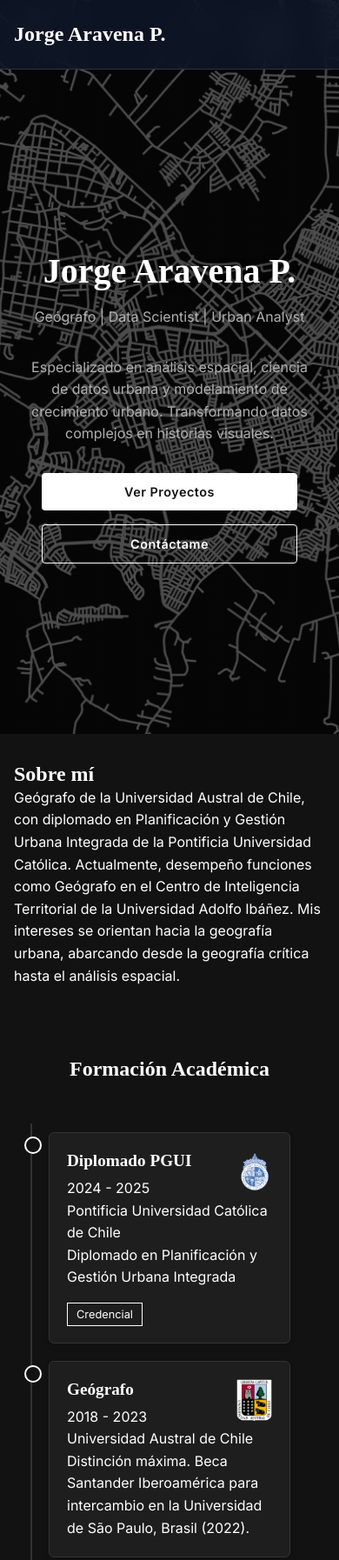
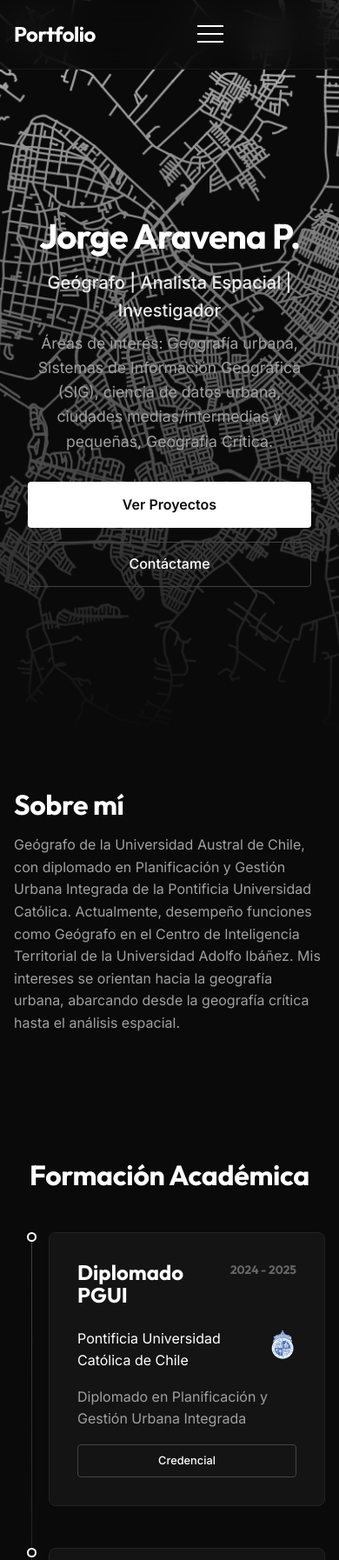
Before and after one commit to Jap-25/Portfolio_2026, a plain HTML site: page index.html in a window 390 px wide. Shown: the top 1794 px of the page at 87% size. Drawn offline with Linux system fonts and the light colour scheme.

Commit message:
nuevo_style

```diff
--- a/index.html
+++ b/index.html
@@ -22,7 +22,12 @@
     <!-- Header -->
     <header>
         <div class="container">
-            <a href="#" class="logo">Jorge Aravena P.</a>
+            <a href="#" class="logo">Portfolio</a>
+            <button class="menu-toggle" aria-label="Toggle navigation">
+                <span></span>
+                <span></span>
+                <span></span>
+            </button>
             <nav>
                 <ul class="nav-links">
                     <li><a href="#inicio">Inicio</a></li>
@@ -41,10 +46,10 @@
             <div class="container">
                 <div class="hero-content">
                     <h1>Jorge Aravena P.</h1>
-                    <p class="subtitle">Geógrafo | Data Scientist | Urban Analyst</p>
+                    <p class="subtitle">Geógrafo | Analista Espacial | Investigador</p>
                     <p class="bio">
-                        Especializado en análisis espacial, ciencia de datos urbana y modelamiento de
-                        crecimiento urbano. Transformando datos complejos en historias visuales.
+                        Áreas de interés: Geografía urbana, Sistemas de Información Geográfica (SIG), ciencia de datos
+                        urbana, ciudades medias/intermedias y pequeñas, Geografia Crítica.
                     </p>
                     <div class="hero-buttons">
                         <a href="#proyectos" class="btn">Ver Proyectos</a>
@@ -79,20 +84,22 @@
                     <div class="timeline-item">
                         <div class="timeline-dot"></div>
                         <div class="timeline-content">
-                            <div style="display: flex; justify-content: space-between; align-items: flex-start;">
-                                <div>
+                            <div class="timeline-header">
                                 <h3>Diplomado PGUI</h3>
                                 <span class="date">2024 - 2025</span>
                             </div>
+                            <div
+                                style="display: flex; justify-content: space-between; align-items: flex-start; margin-bottom: 1rem;">
+                                <p style="margin: 0; color: var(--text-primary);">Pontificia Universidad Católica de
+                                    Chile</p>
                                 <img src="assets/images/puc.png" alt="PUC Logo"
-                                    style="height: 50px; width: auto; object-fit: contain;">
+                                    style="height: 40px; width: auto; object-fit: contain;">
                             </div>
-                            <p>Pontificia Universidad Católica de Chile</p>
-                            <p>Diplomado en Planificación y Gestión Urbana Integrada </p>
+                            <p>Diplomado en Planificación y Gestión Urbana Integrada</p>
                             <div style="margin-top: 1rem;">
                                 <a href="https://www.credential.net/968431a2-8da4-4faf-9673-2a5848ed4b62#acc.N3amvXDx"
                                     target="_blank" class="btn-outline"
-                                    style="padding: 5px 10px; font-size: 0.8rem;">Credencial</a>
+                                    style="padding: 8px 16px; font-size: 0.8rem;">Credencial</a>
                             </div>
                         </div>
                     </div>
@@ -101,15 +108,16 @@
                     <div class="timeline-item">
                         <div class="timeline-dot"></div>
                         <div class="timeline-content">
-                            <div style="display: flex; justify-content: space-between; align-items: flex-start;">
-                                <div>
+                            <div class="timeline-header">
                                 <h3>Geógrafo</h3>
                                 <span class="date">2018 - 2023</span>
                             </div>
+                            <div
+                                style="display: flex; justify-content: space-between; align-items: flex-start; margin-bottom: 1rem;">
+                                <p style="margin: 0; color: var(--text-primary);">Universidad Austral de Chile</p>
                                 <img src="assets/images/uach.png" alt="UACH Logo"
-                                    style="height: 50px; width: auto; object-fit: contain;">
+                                    style="height: 40px; width: auto; object-fit: contain;">
                             </div>
-                            <p>Universidad Austral de Chile</p>
                             <p>Distinción máxima. Beca Santander Iberoamérica para intercambio en la Universidad de
                                 São Paulo, Brasil (2022).</p>
                         </div>
--- a/styles.css
+++ b/styles.css
@@ -1,43 +1,52 @@
 /*
   Portfolio 2026 - Styles
-  Theme: Elegant & Professional
+  Theme: Premium Dark & Elegant
 */
 
 :root {
-  /* Color Palette - Clean Dark Professional */
-  --bg-color: #121212;
-  /* Pure Dark */
-  --bg-card: #1e1e1e;
-  /* Slightly lighter for cards */
-  --text-color: #ffffff;
-  --text-light: #b0b0b0;
+  /* Colors */
+  --bg-body: #0a0a0a;
+  --bg-card: #141414;
+  --bg-card-hover: #1a1a1a;
 
-  /* Accent: Subtle & Elegant */
-  --accent-color: #ffffff;
-  /* White accent for high contrast/minimalism */
-  --accent-hover: #e0e0e0;
+  --text-primary: #ffffff;
+  --text-secondary: #a0a0a0;
+  --text-muted: #666666;
 
-  --border-color: #333333;
+  --accent-primary: #ffffff;
+  --accent-secondary: #333333;
+
+  --border-subtle: #222222;
+  --border-focus: #444444;
 
   /* Typography */
-  --font-main: 'Inter', sans-serif;
-  --font-heading: 'Playfair Display', serif;
-  /* Back to elegance */
+  --font-main: 'Inter', system-ui, -apple-system, sans-serif;
+  --font-heading: 'Outfit', sans-serif;
+  /* Using Outfit for headings for a modern look */
 
   /* Spacing */
-  --spacing-xs: 0.5rem;
-  --spacing-sm: 1rem;
-  --spacing-md: 2rem;
-  --spacing-lg: 4rem;
-  --spacing-xl: 8rem;
+  --space-xs: 0.5rem;
+  --space-sm: 1rem;
+  --space-md: 2rem;
+  --space-lg: 4rem;
+  --space-xl: 8rem;
 
   /* Layout */
-  --container-width: 1200px;
+  --container-max: 1200px;
   --header-height: 80px;
+  --radius-sm: 4px;
+  --radius-md: 8px;
+  --radius-lg: 16px;
+
+  /* Transitions */
+  --transition-fast: 0.2s ease;
+  --transition-smooth: 0.4s cubic-bezier(0.16, 1, 0.3, 1);
 }
 
 /* Reset & Base */
-* {
+*,
+*::before,
+*::after {
   margin: 0;
   padding: 0;
   box-sizing: border-box;
@@ -45,14 +54,16 @@
 
 html {
   scroll-behavior: smooth;
+  font-size: 16px;
 }
 
 body {
   font-family: var(--font-main);
-  background-color: var(--bg-color);
-  color: var(--text-color);
+  background-color: var(--bg-body);
+  color: var(--text-primary);
   line-height: 1.6;
   -webkit-font-smoothing: antialiased;
+  overflow-x: hidden;
 }
 
 h1,
@@ -63,15 +74,34 @@ h5,
 h6 {
   font-family: var(--font-heading);
   font-weight: 700;
-  line-height: 1.2;
-  color: var(--text-color);
-  letter-spacing: normal;
+  line-height: 1.1;
+  color: var(--text-primary);
+  margin-bottom: var(--space-sm);
+}
+
+h1 {
+  font-size: clamp(2.5rem, 5vw, 4.5rem);
+  letter-spacing: -0.02em;
+}
+
+h2 {
+  font-size: clamp(2rem, 4vw, 3rem);
+  letter-spacing: -0.01em;
+}
+
+h3 {
+  font-size: 1.5rem;
+}
+
+p {
+  color: var(--text-secondary);
+  margin-bottom: var(--space-sm);
 }
 
 a {
   text-decoration: none;
   color: inherit;
-  transition: color 0.3s ease;
+  transition: color var(--transition-fast);
 }
 
 ul {
@@ -85,43 +115,55 @@ img {
 
 /* Utilities */
 .container {
-  max-width: var(--container-width);
+  max-width: var(--container-max);
   margin: 0 auto;
-  padding: 0 var(--spacing-sm);
+  padding: 0 var(--space-sm);
+  width: 100%;
 }
 
 .section {
-  padding: var(--spacing-lg) 0;
+  padding: var(--space-xl) 0;
 }
 
+/* Buttons */
 .btn {
-  display: inline-block;
-  padding: 12px 24px;
-  background-color: var(--text-color);
-  /* White button */
-  color: var(--bg-color);
-  /* Dark text */
-  border-radius: 4px;
+  display: inline-flex;
+  align-items: center;
+  justify-content: center;
+  padding: 14px 28px;
+  background-color: var(--text-primary);
+  color: var(--bg-body);
+  border-radius: var(--radius-sm);
   font-weight: 600;
-  letter-spacing: 0.5px;
-  transition: all 0.3s ease;
+  font-size: 1rem;
+  transition: transform var(--transition-fast), box-shadow var(--transition-fast), background-color var(--transition-fast);
+  cursor: pointer;
+  border: none;
 }
 
 .btn:hover {
-  background-color: var(--accent-hover);
   transform: translateY(-2px);
-  box-shadow: 0 4px 12px rgba(255, 255, 255, 0.2);
+  box-shadow: 0 4px 20px rgba(255, 255, 255, 0.15);
+  background-color: #f0f0f0;
 }
 
 .btn-outline {
+  display: inline-flex;
+  align-items: center;
+  justify-content: center;
+  padding: 12px 26px;
   background-color: transparent;
-  border: 1px solid var(--text-color);
-  color: var(--text-color);
+  border: 1px solid var(--border-focus);
+  color: var(--text-primary);
+  border-radius: var(--radius-sm);
+  font-weight: 500;
+  transition: all var(--transition-fast);
+  cursor: pointer;
 }
 
 .btn-outline:hover {
-  background-color: rgba(255, 255, 255, 0.1);
-  color: var(--text-color);
+  border-color: var(--text-primary);
+  background-color: rgba(255, 255, 255, 0.05);
 }
 
 /* Header */
@@ -131,11 +173,11 @@ header {
   top: 0;
   left: 0;
   width: 100%;
-  background-color: rgba(15, 23, 42, 0.85);
-  /* Dark transparent bg */
-  backdrop-filter: blur(12px);
+  background-color: rgba(10, 10, 10, 0.8);
+  backdrop-filter: blur(16px);
+  -webkit-backdrop-filter: blur(16px);
   z-index: 1000;
-  border-bottom: 1px solid var(--border-color);
+  border-bottom: 1px solid rgba(255, 255, 255, 0.05);
   display: flex;
   align-items: center;
 }
@@ -144,29 +186,66 @@ header .container {
   display: flex;
   justify-content: space-between;
   align-items: center;
-  width: 100%;
 }
 
 .logo {
   font-family: var(--font-heading);
   font-size: 1.5rem;
   font-weight: 700;
-  color: var(--text-color);
+  letter-spacing: -0.02em;
 }
 
+/* Desktop Nav */
 .nav-links {
   display: flex;
-  gap: var(--spacing-md);
+  gap: var(--space-md);
 }
 
 .nav-links a {
   font-size: 0.95rem;
   font-weight: 500;
-  color: var(--text-light);
+  color: var(--text-secondary);
+  position: relative;
 }
 
-.nav-links a:hover {
-  color: var(--accent-color);
+.nav-links a:hover,
+.nav-links a.active {
+  color: var(--text-primary);
+}
+
+.nav-links a::after {
+  content: '';
+  position: absolute;
+  bottom: -4px;
+  left: 0;
+  width: 0;
+  height: 1px;
+  background-color: var(--accent-primary);
+  transition: width var(--transition-fast);
+}
+
+.nav-links a:hover::after {
+  width: 100%;
+}
+
+/* Mobile Menu Button */
+.menu-toggle {
+  display: none;
+  flex-direction: column;
+  justify-content: space-between;
+  width: 30px;
+  height: 20px;
+  background: none;
+  border: none;
+  cursor: pointer;
+  z-index: 1001;
+}
+
+.menu-toggle span {
+  width: 100%;
+  height: 2px;
+  background-color: var(--text-primary);
+  transition: all var(--transition-fast);
 }
 
 /* Hero Section */
@@ -175,297 +254,304 @@ header .container {
   display: flex;
   align-items: center;
   padding-top: var(--header-height);
-  background-image: linear-gradient(rgba(0, 0, 0, 0.7), rgba(0, 0, 0, 0.7)), url('assets/images/hero_bg_v1.png');
-  background-size: 100% auto;
-  /* Fit width, auto height */
-  background-position: center top;
-  background-repeat: no-repeat;
+  background-image: linear-gradient(to bottom, rgba(10, 10, 10, 0.3), var(--bg-body)), url('assets/images/hero_bg_v1.png');
+  background-size: cover;
+  background-position: center;
+  background-attachment: fixed;
   position: relative;
-  background-color: var(--bg-color);
-  /* Fill remaining space if image is short */
-}
-
-.hero::after {
-  content: none;
-  /* Remove previous gradient overlay */
 }
 
 .hero-content {
-  max-width: 900px;
+  max-width: 800px;
   margin: 0 auto;
   text-align: center;
   position: relative;
   z-index: 2;
+  padding: 0 var(--space-sm);
 }
 
-.hero h1 {
-  font-size: 4.5rem;
-  margin-bottom: var(--spacing-sm);
-  background: none;
-  /* Remove gradient text */
-  background-clip: border-box;
-  -webkit-background-clip: border-box;
-  -webkit-text-fill-color: currentColor;
-  color: #ffffff;
-  text-shadow: 0 2px 10px rgba(0, 0, 0, 0.5);
+.subtitle {
+  font-size: 1.25rem;
+  color: var(--text-primary);
+  font-weight: 500;
+  margin-bottom: var(--space-xs);
+  opacity: 0.9;
 }
 
-.hero p {
-  font-size: 1.35rem;
-  color: var(--text-light);
-  margin-bottom: var(--spacing-md);
-  max-width: 700px;
-  margin-left: auto;
-  margin-right: auto;
-  line-height: 1.6;
+.bio {
+  font-size: 1.1rem;
+  max-width: 600px;
+  margin: 0 auto var(--space-md);
+  color: var(--text-secondary);
 }
 
-/* Projects Section */
+.hero-buttons {
+  display: flex;
+  gap: var(--space-sm);
+  justify-content: center;
+  margin-top: var(--space-md);
+}
+
+/* Projects Grid */
 .projects-grid {
   display: grid;
-  grid-template-columns: repeat(auto-fit, minmax(300px, 1fr));
-  gap: var(--spacing-md);
-  margin-top: var(--spacing-md);
+  grid-template-columns: repeat(auto-fill, minmax(350px, 1fr));
+  gap: var(--space-md);
+  margin-top: var(--space-lg);
 }
 
 .project-card {
   background: var(--bg-card);
-  border: 1px solid var(--border-color);
-  border-radius: 8px;
+  border: 1px solid var(--border-subtle);
+  border-radius: var(--radius-md);
   overflow: hidden;
-  transition: transform 0.3s ease, box-shadow 0.3s ease;
+  transition: transform var(--transition-smooth), border-color var(--transition-fast);
+  display: flex;
+  flex-direction: column;
+  height: 100%;
 }
 
 .project-card:hover {
-  transform: translateY(-5px);
-  box-shadow: 0 10px 30px rgba(0, 0, 0, 0.5);
-  border-color: var(--text-light);
+  transform: translateY(-8px);
+  border-color: var(--border-focus);
 }
 
 .project-image {
-  height: 250px;
+  aspect-ratio: 16/9;
   background-color: #000;
-  /* Dark background for images */
-  display: flex;
-  align-items: center;
-  justify-content: center;
   overflow: hidden;
+  position: relative;
 }
 
 .project-image img {
   width: 100%;
   height: 100%;
-  object-fit: contain;
-  transition: transform 0.3s ease;
+  object-fit: cover;
+  transition: transform 0.6s ease;
+}
+
+.project-card:hover .project-image img {
+  transform: scale(1.05);
 }
 
 .project-info {
-  padding: var(--spacing-md);
+  padding: var(--space-md);
+  flex: 1;
+  display: flex;
+  flex-direction: column;
 }
 
 .project-info h3 {
-  margin-bottom: var(--spacing-xs);
-  color: var(--text-color);
+  margin-bottom: var(--space-xs);
+  font-size: 1.25rem;
 }
 
 .project-info p {
-  color: var(--text-light);
-  font-size: 0.9rem;
-  margin-bottom: var(--spacing-sm);
+  font-size: 0.95rem;
+  margin-bottom: var(--space-md);
+  flex-grow: 1;
 }
 
 .project-tags {
   display: flex;
+  flex-wrap: wrap;
   gap: 0.5rem;
-  flex-wrap: wrap;
+  margin-bottom: var(--space-md);
 }
 
 .tag {
   font-size: 0.75rem;
   padding: 4px 10px;
   background-color: rgba(255, 255, 255, 0.05);
-  border: 1px solid rgba(255, 255, 255, 0.1);
-  border-radius: 20px;
-  color: var(--text-color);
+  border: 1px solid var(--border-subtle);
+  border-radius: 100px;
+  color: var(--text-secondary);
+  font-weight: 500;
 }
 
-/* Footer */
-footer {
-  background-color: var(--bg-card);
-  padding: var(--spacing-lg) 0;
-  margin-top: var(--spacing-xl);
-  text-align: center;
-  color: var(--text-light);
-  border-top: 1px solid var(--border-color);
-}
-
-/* Responsive */
-@media (max-width: 768px) {
-  .hero {
-    background-position: center center;
-    background-size: cover;
-    padding-top: 100px;
-    /* More space for header */
-  }
-
-  .hero h1 {
-    font-size: 2.5rem;
-  }
-
-  .hero p {
-    font-size: 1rem;
-    padding: 0 1rem;
-  }
-
-  .nav-links {
-    display: none;
-    /* Mobile menu to be implemented */
-  }
-
-  .btn {
-    padding: 10px 20px;
-    font-size: 0.9rem;
-    width: 100%;
-    /* Full width buttons on mobile */
-    margin-bottom: 0.5rem;
-    text-align: center;
-    justify-content: center;
-  }
-
-  .hero-buttons {
-    display: flex;
-    flex-direction: column;
-    gap: 0.5rem;
-    padding: 0 2rem;
-  }
-
-  .section {
-    padding: var(--spacing-md) 0;
-  }
-
-  .timeline::after {
-    left: 10px;
-  }
-
-  .timeline-item {
-    padding-left: 30px;
-    padding-right: 10px;
-  }
-
-  .timeline-item::after {
-    left: 2px;
-  }
-}
-
-/* Timeline / Education Section */
+/* Timeline */
 .timeline {
   position: relative;
   max-width: 800px;
   margin: 0 auto;
+  padding-left: var(--space-md);
 }
 
-.timeline::after {
+.timeline::before {
   content: '';
   position: absolute;
-  width: 2px;
-  background-color: var(--border-color);
+  left: 0;
   top: 0;
   bottom: 0;
-  left: 20px;
-  /* Adjust for alignment */
-  margin-left: -1px;
+  width: 1px;
+  background: linear-gradient(to bottom, var(--border-focus), transparent);
 }
 
 .timeline-item {
-  padding: 10px 40px;
   position: relative;
-  background-color: inherit;
-  width: 100%;
+  padding-bottom: var(--space-lg);
+  padding-left: var(--space-md);
 }
 
-.timeline-item::after {
-  content: '';
+.timeline-item:last-child {
+  padding-bottom: 0;
+}
+
+.timeline-dot {
   position: absolute;
-  width: 16px;
-  height: 16px;
-  right: auto;
-  left: 12px;
-  background-color: var(--bg-color);
-  border: 2px solid var(--text-color);
-  /* White border */
-  top: 15px;
+  left: -5px;
+  top: 0;
+  width: 11px;
+  height: 11px;
+  background-color: var(--bg-body);
+  border: 2px solid var(--text-primary);
   border-radius: 50%;
   z-index: 1;
 }
 
 .timeline-content {
-  padding: 20px;
-  background-color: var(--bg-card);
-  border-radius: 6px;
-  border: 1px solid var(--border-color);
-  box-shadow: 0 4px 6px rgba(0, 0, 0, 0.1);
+  background: var(--bg-card);
+  padding: var(--space-md);
+  border-radius: var(--radius-md);
+  border: 1px solid var(--border-subtle);
 }
 
-.timeline-date {
-  font-size: 0.85rem;
-  color: var(--text-color);
-  /* White date */
-  font-weight: 500;
-  margin-bottom: 0.5rem;
-  display: block;
+.timeline-header {
+  display: flex;
+  justify-content: space-between;
+  align-items: flex-start;
+  margin-bottom: var(--space-xs);
 }
 
-.timeline-content h3 {
-  margin-bottom: 0.5rem;
-  font-size: 1.2rem;
-  color: var(--text-color);
+.date {
+  font-size: 0.85rem;
+  color: var(--text-muted);
+  font-family: var(--font-heading);
+  font-weight: 600;
+  white-space: nowrap;
+  margin-left: var(--space-sm);
 }
 
-.timeline-content h4 {
-  font-size: 1rem;
-  font-weight: 500;
-  color: var(--text-light);
-  margin-bottom: 1rem;
-  font-family: var(--font-main);
-}
-
-/* Skills Section */
+/* Skills */
 .skills-grid {
   display: grid;
-  grid-template-columns: repeat(auto-fit, minmax(120px, 1fr));
-  gap: var(--spacing-md);
-  justify-items: center;
-  margin-top: var(--spacing-md);
+  grid-template-columns: repeat(auto-fit, minmax(100px, 1fr));
+  gap: var(--space-md);
+  margin-top: var(--space-lg);
 }
 
 .skill-item {
-  background: var(--bg-card);
-  border: 1px solid var(--border-color);
-  border-radius: 8px;
-  padding: 1.5rem;
-  width: 100%;
   display: flex;
   flex-direction: column;
   align-items: center;
-  justify-content: center;
-  transition: transform 0.3s ease, box-shadow 0.3s ease;
+  gap: var(--space-sm);
+  padding: var(--space-md);
+  background: var(--bg-card);
+  border: 1px solid var(--border-subtle);
+  border-radius: var(--radius-md);
+  transition: all var(--transition-fast);
 }
 
 .skill-item:hover {
-  transform: translateY(-5px);
-  box-shadow: 0 10px 20px rgba(0, 0, 0, 0.3);
-  border-color: var(--text-color);
+  border-color: var(--text-primary);
+  transform: translateY(-4px);
 }
 
 .skill-item img {
-  width: 60px;
-  height: 60px;
+  width: 48px;
+  height: 48px;
   object-fit: contain;
-  margin-bottom: 1rem;
+  filter: grayscale(100%);
+  transition: filter var(--transition-fast);
+  opacity: 0.8;
 }
 
-.skill-item span {
-  font-weight: 500;
-  color: var(--text-color);
+.skill-item:hover img {
+  filter: grayscale(0%);
+  opacity: 1;
+}
+
+/* Contact */
+.contact-links {
+  display: flex;
+  justify-content: center;
+  gap: var(--space-md);
+  flex-wrap: wrap;
+  margin-top: var(--space-md);
+}
+
+/* Footer */
+footer {
+  border-top: 1px solid var(--border-subtle);
+  padding: var(--space-lg) 0;
+  margin-top: var(--space-xl);
   text-align: center;
+  color: var(--text-muted);
+  font-size: 0.9rem;
 }
+
+/* Mobile Responsiveness */
+@media (max-width: 768px) {
+  :root {
+    --space-xl: 4rem;
+    --space-lg: 3rem;
+  }
+
+  .menu-toggle {
+    display: flex;
+  }
+
+  .nav-links {
+    position: fixed;
+    top: var(--header-height);
+    left: 0;
+    width: 100%;
+    height: calc(100vh - var(--header-height));
+    background-color: var(--bg-body);
+    flex-direction: column;
+    align-items: center;
+    justify-content: center;
+    gap: var(--space-md);
+    transform: translateX(100%);
+    transition: transform var(--transition-smooth);
+    border-top: 1px solid var(--border-subtle);
+  }
+
+  .nav-links.active {
+    transform: translateX(0);
+  }
+
+  .nav-links a {
+    font-size: 1.5rem;
+  }
+
+  .hero-buttons {
+    flex-direction: column;
+    width: 100%;
+  }
+
+  .btn,
+  .btn-outline {
+    width: 100%;
+  }
+
+  .projects-grid {
+    grid-template-columns: 1fr;
+  }
+
+  .timeline {
+    padding-left: 0;
+  }
+
+  .timeline::before {
+    left: 20px;
+  }
+
+  .timeline-dot {
+    left: 15px;
+  }
+
+  .timeline-item {
+    padding-left: 40px;
+  }
+}
```
Also changed, not shown: genolab.html (+5 -0 lines), script.js (+47 -3 lines). Lines whose indentation alone changed are shown as unchanged.
